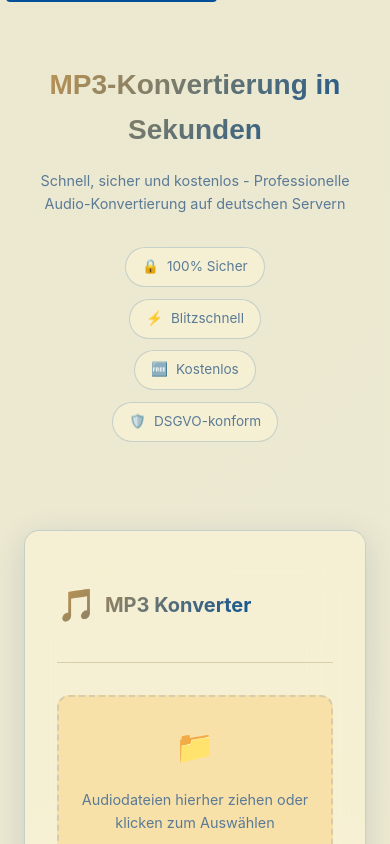
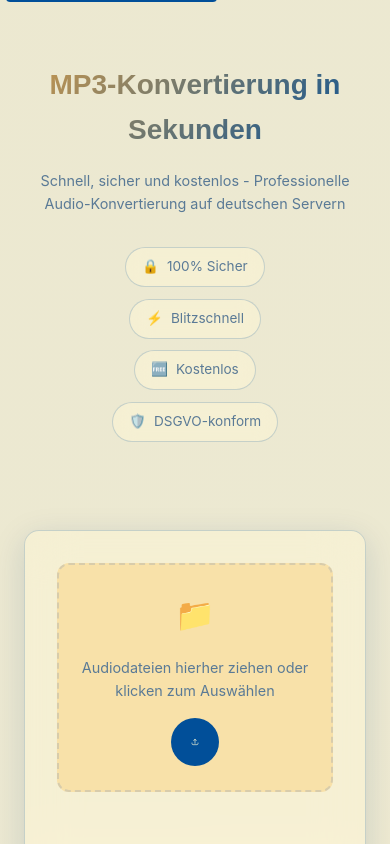
Before and after one commit to KodiniTools/MP3-Konverter, a Vue app: page / in a window 390 px wide. Shown: the top 844 px of the page. Built offline with nearby package versions, Linux system fonts and the light colour scheme; a web font is replaced by a local one.

Commit message:
Entferne "MP3 Konverter" Überschrift und reduziere Leerraum
- Header-Block mit h1-Titel und Musik-Icon aus App.vue entfernt
- Zugehörige CSS-Styles (.header, .app-title, .app-icon) entfernt
- Responsive Varianten der Header-Styles bereinigt

https://claude.ai/code/session_01VxWFVyYGbdP2Cpkd1aCGjh

```diff
--- a/src/App.vue
+++ b/src/App.vue
@@ -13,14 +13,6 @@
     <section class="converter-section" id="main-content">
       <div class="converter-wrapper">
         <div class="container">
-          <!-- Converter Header -->
-          <header class="header">
-            <h1 class="app-title">
-              <span class="app-icon" aria-hidden="true">🎵</span>
-              <span>{{ $t('converter.title') }}</span>
-            </h1>
-          </header>
-
           <!-- Main Converter Content -->
           <main class="main-content">
             <FileUpload @files-selected="handleFilesSelected" />
--- a/src/assets/styles/main.scss
+++ b/src/assets/styles/main.scss
@@ -230,34 +230,6 @@
   gap: 1rem;
 }
 
-/* ORIGINAL HEADER (für Konverter - ERHALTEN) */
-.header {
-  display: flex;
-  justify-content: space-between;
-  align-items: center;
-  padding: 1rem 0 2rem 0;
-  border-bottom: 1px solid var(--border);
-  margin-bottom: 2rem;
-}
-
-.app-title {
-  font-size: 1.875rem;
-  font-weight: 700;
-  color: var(--text-primary);
-  margin: 0;
-  display: flex;
-  align-items: center;
-  gap: 0.5rem;
-  /* Futuristic Enhancement */
-  background: var(--primary-gradient);
-  -webkit-background-clip: text;
-  background-clip: text;
-  -webkit-text-fill-color: transparent;
-}
-
-.app-icon {
-  font-size: 2rem;
-}
 
 /* Theme Toggle (Original + Erweitert) */
 .theme-toggle {
@@ -1349,16 +1321,6 @@
     padding: 1rem;
   }
 
-  /* Converter Header */
-  .header {
-    flex-direction: column;
-    gap: 1rem;
-    align-items: flex-start;
-  }
-
-  .app-title {
-    font-size: 1.5rem;
-  }
 
   /* Drop Area */
   .drop-area {
@@ -1580,9 +1542,6 @@
     font-size: 0.8rem;
   }
 
-  .app-title {
-    font-size: 1.25rem;
-  }
 
   .drop-area {
     padding: 1.5rem 1rem;
```
